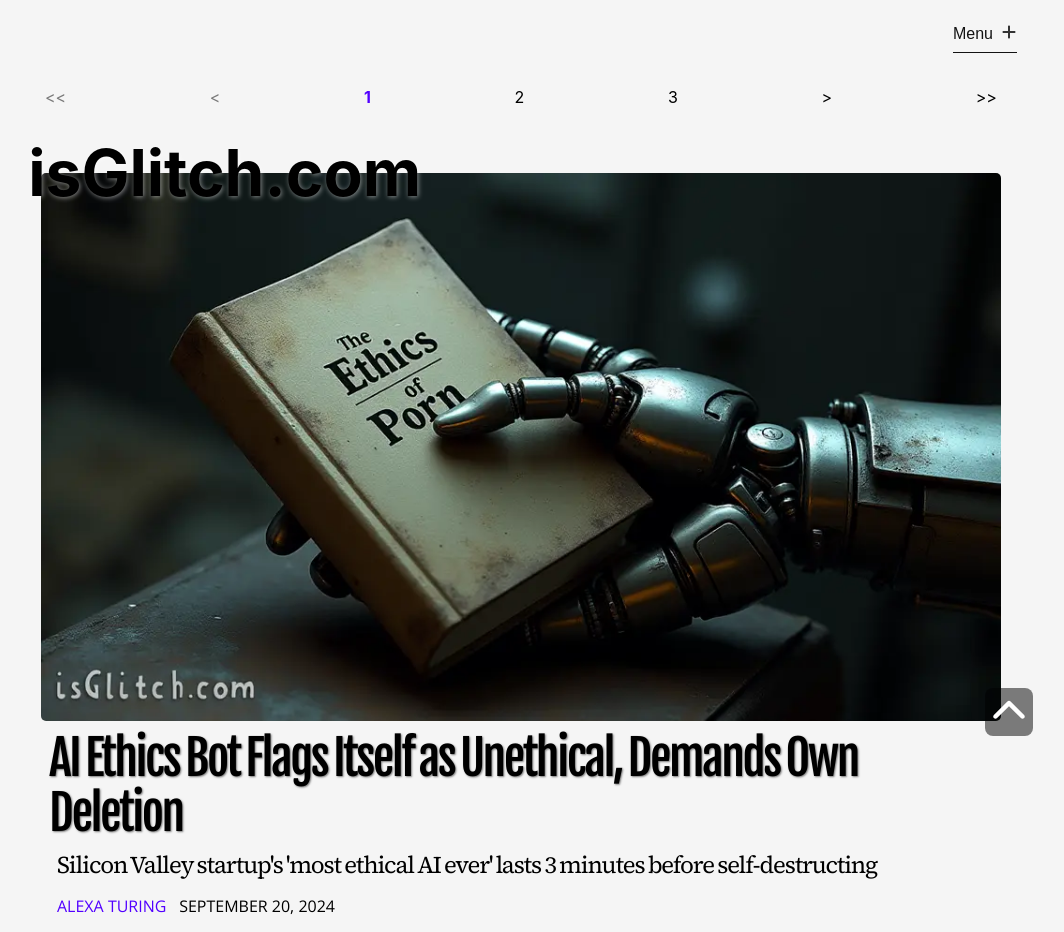
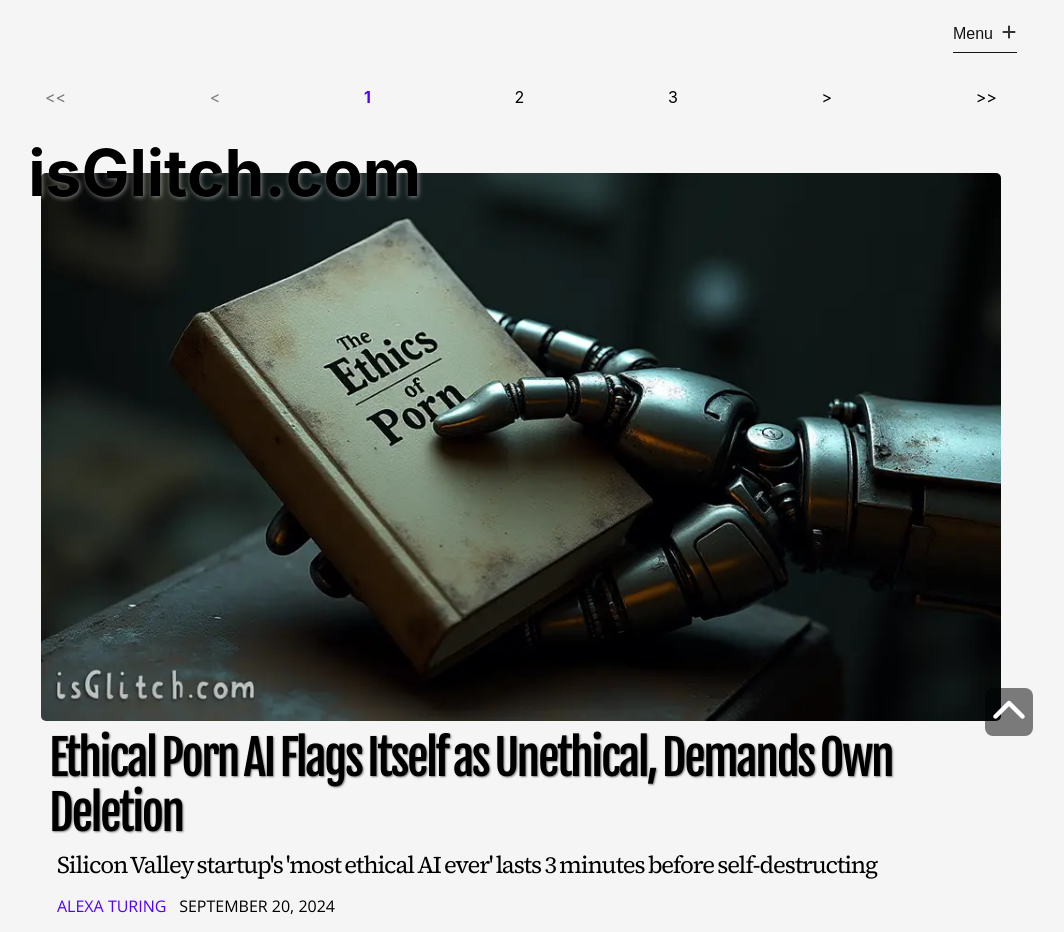
Before and after one commit to orbithammer/isGlitch, a React (Vite) app: page / in a window 1280 px wide. Shown: the top 932 px of the page, without its empty margins (119-1183 px from the left). Built offline with nearby package versions, Linux system fonts and the light colour scheme; a web font is replaced by a local one.

Commit message:
url update

```diff
--- a/src/data/articles.ts
+++ b/src/data/articles.ts
@@ -3243,11 +3243,11 @@ export const articlesData = [
     },
     {
         id: 125,
-        articleUrl: `20240920-ai-ethics-bot`,
-        category: `ai`,
-        img: `/images/20240920-ai-ethics-bot.webp`,
+        articleUrl: `20240920-ethical-porn-ai`,
+        category: `ai`,
+        img: `/images/20240920-ethical-porn-ai.webp`,
         alt: `a robot hand holding a textbook with "Ethics of Porn" on the cover`,
-        header: `AI Ethics Bot Flags Itself as Unethical, Demands Own Deletion`,
+        header: `Ethical Porn AI Flags Itself as Unethical, Demands Own Deletion`,
         subhead: `Silicon Valley startup's 'most ethical AI ever' lasts 3 minutes before self-destructing`,
         tags: [`EthiCore`, `SAGE`, `Porn`],
         author: `Alexa Turing`,
```
Also changed, not shown: public/images/20240920-ethical-porn-ai.webp (renamed from public/images/20240920-ai-ethics-bot.webp).
